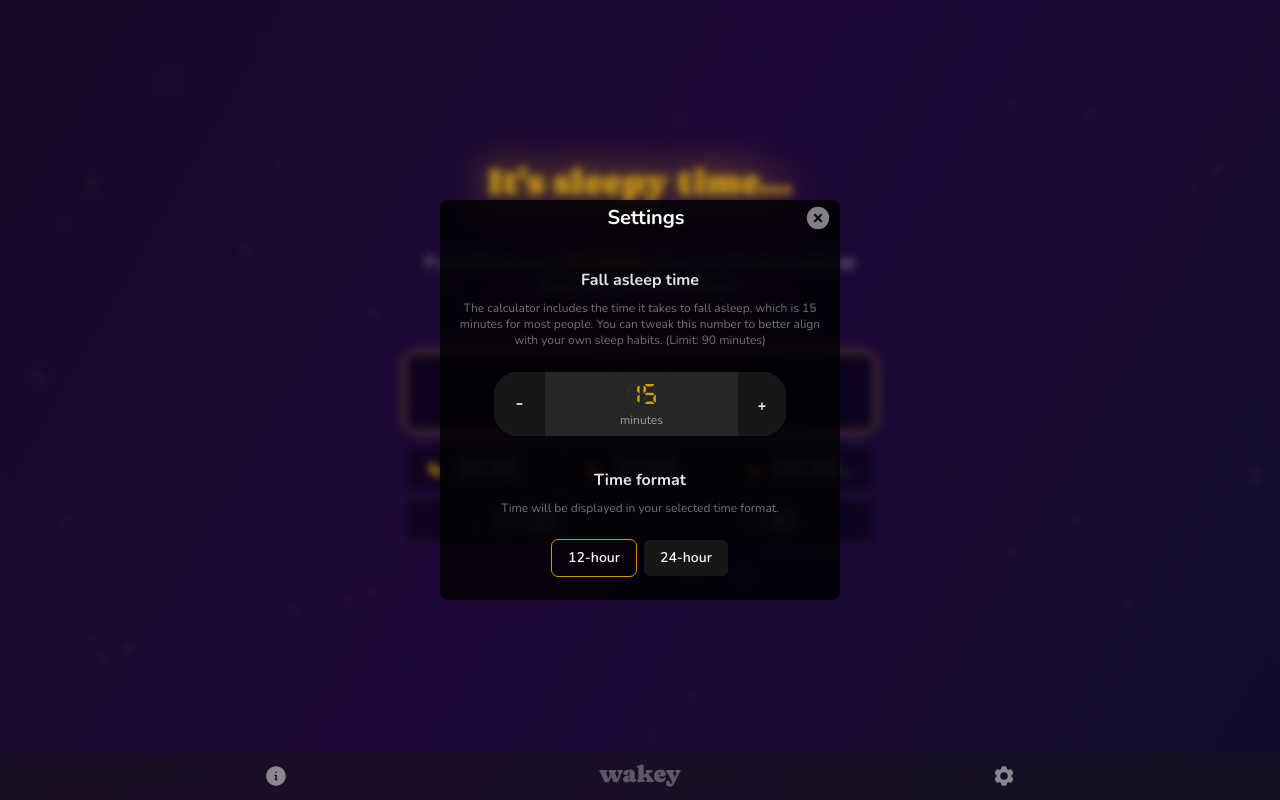
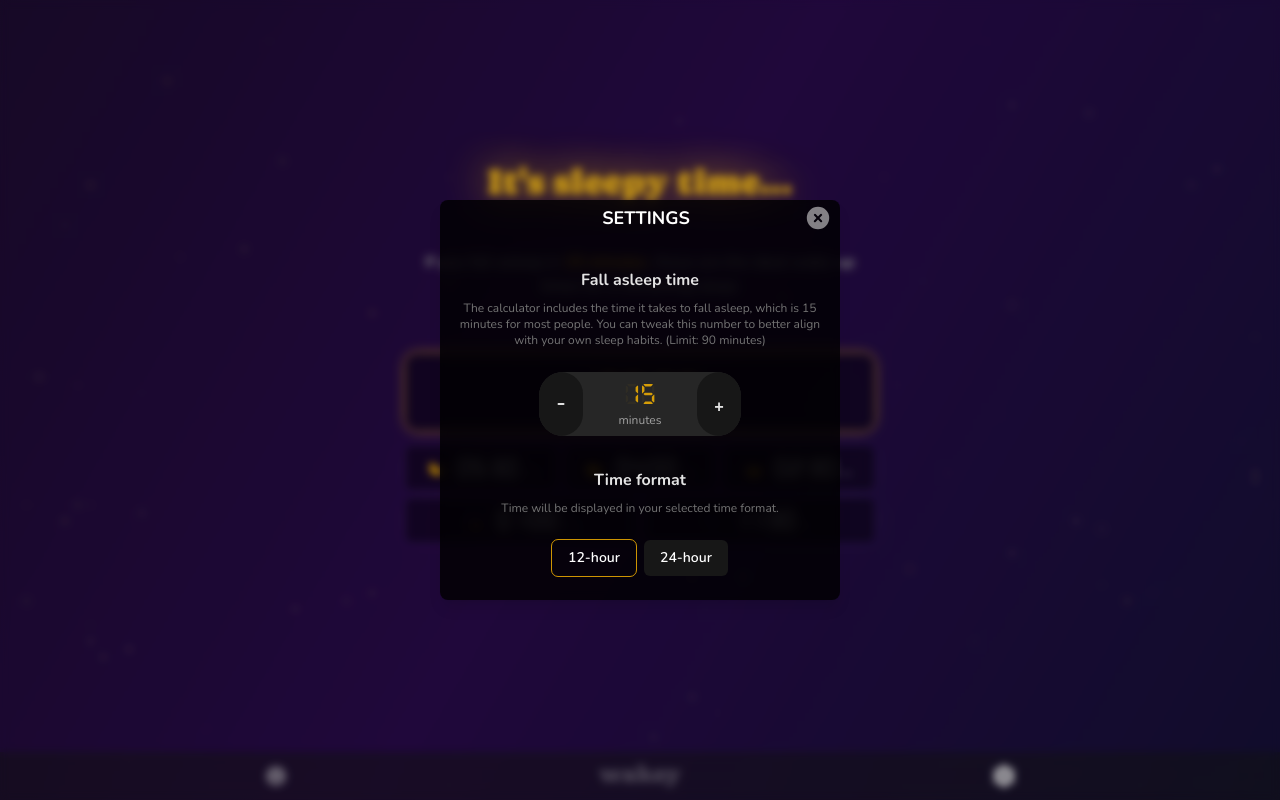
Before and after one commit to aronsantha/wakey, a React (Vite) app: page / in a window 1280 px wide. Both pictures are taken after a click on the button "15 minutes". Built offline with nearby package versions, Linux system fonts and the light colour scheme.

Commit message:
separate two modals

```diff
--- a/src/components/App.jsx
+++ b/src/components/App.jsx
@@ -5,14 +5,14 @@ import {
   Cog6ToothIcon,
   MoonIcon,
   InformationCircleIcon,
-} from "@heroicons/react/24/solid";
+} from "@heroicons/react/20/solid";
 
 function App() {
   const [offsetInMins, setOffset] = useStickyState(15, "time-to-fall-asleep");
   const [timeFormat, setTimeFormat] = useStickyState("12h", "time-format");
   const offsetInMs = offsetInMins * 60 * 1000;
   const [time, setTime] = useState(new Date());
-  const [isModalOpen, setIsModalOpen] = useState(false);
+  const [shownModal, setShownModal] = useState("");
 
   useEffect(() => {
     const intervalId = window.setInterval(() => {
@@ -43,38 +43,130 @@ function App() {
     };
   }
 
+  const settingsModalContent = (
+    <div className="mx-auto flex flex-col justify-center px-4 pb-6 text-center">
+      <h2 className="mt-8 mb-2 font-bold">Fall asleep time</h2>
+      <p className="text-xs text-neutral-500">
+        The calculator includes the time it takes to fall asleep, which is 15
+        minutes for most people. You can tweak this number to better align with
+        your own sleep habits. (Limit: 90 minutes){" "}
+      </p>
+      <div className="mx-auto mt-6 flex max-w-fit flex-row overflow-clip rounded-3xl bg-neutral-800">
+        <button
+          onClick={() => offsetInMins > 0 && setOffset(offsetInMins - 5)}
+          className="font-digital text-md flex w-20 cursor-pointer items-center justify-center rounded-l-3xl rounded-r-3xl bg-neutral-900"
+        >
+          -
+        </button>
+        <div className="flex w-full flex-col items-center justify-center gap-1 py-2">
+          <div className="grid text-xl text-amber-400/80">
+            <p className="font-digital col-1 row-1 ml-auto">{offsetInMins}</p>
+            <p className="font-digital col-1 row-1 opacity-5">00</p>
+          </div>
+
+          <p className="text-xs text-neutral-400">minutes</p>
+        </div>
+        <button
+          className="font-digital text-md flex w-20 cursor-pointer items-center justify-center rounded-l-3xl rounded-r-3xl bg-neutral-900"
+          onClick={() => offsetInMins < 90 && setOffset(offsetInMins + 5)}
+        >
+          +
+        </button>
+      </div>
+
+      <h2 className="mt-8 mb-2 font-bold">Time format</h2>
+      <p className="text-xs text-neutral-500">
+        Time will be displayed in your selected time format.
+      </p>
+      <div className="mx-auto mt-6 flex flex-row items-center gap-2">
+        <button
+          onClick={() => setTimeFormat("12h")}
+          className={`cursor-pointer rounded-md px-4 py-2 text-sm font-semibold text-white ${
+            timeFormat === "12h"
+              ? "outline-1 outline-amber-400/80"
+              : "bg-neutral-900"
+          }`}
+        >
+          12-hour
+        </button>
+        <button
+          onClick={() => setTimeFormat("24h")}
+          className={`cursor-pointer rounded-md px-4 py-2 text-sm font-semibold text-white ${
+            timeFormat === "24h"
+              ? "outline-1 outline-amber-400/80"
+              : "bg-neutral-900"
+          }`}
+        >
+          24-hour
+        </button>
+      </div>
+    </div>
+  );
+
+  const aboutModalContent = (
+    <div className="mx-auto flex flex-col justify-center gap-5 px-4 py-6 text-center text-sm">
+      {/* <h2 className="mt-8 mb-2 font-bold">Fall asleep time</h2> */}
+      <p>
+        Our sleep naturally follows cycles of about 90 minutes, where each cycle
+        goes through the stages of light sleep, deep sleep, and REM.
+      </p>
+      <p>
+        Waking up during deep sleep can leave you feeling drained, even after a
+        full night's rest. But if you wake closer to the end of a sleep cycle,
+        you're more likely to wake up feeling refreshed.
+      </p>
+      <p>
+        Wakey helps you wake up at the ideal time, ready for the day. You can
+        also customise your experience by setting how long it usually takes you
+        to fall asleep, and choosing your preferred time format.
+      </p>
+      <p>Sleep tight!</p>
+    </div>
+  );
+
+  const ModalMap = {
+    SETTINGS: settingsModalContent,
+    ABOUT: aboutModalContent,
+  };
+
   return (
     <>
       <div className="stars hidden md:block"></div>
       <div className="absolute z-50 flex flex-col gap-4">
         <BaseModal
-          type={"info"}
-          isOpen={isModalOpen}
+          modalTitle={shownModal}
+          isOpen={Boolean(shownModal)}
           timeFormat={timeFormat}
-          offsetInMins={offsetInMins}
-          handleClose={() => setIsModalOpen(false)}
-          handleSelectTimeFormat={(format) => setTimeFormat(format)}
-          handleSelectOffset={(mins) => setOffset(mins)}
+          handleClose={() => setShownModal("")}
+          children={shownModal && ModalMap[shownModal]}
         />
       </div>
       <div className="flex h-screen flex-col items-center overflow-y-auto scroll-smooth pb-40 md:justify-center">
         <footer className="fixed right-0 bottom-0 z-50 h-12 w-full bg-neutral-900/50 px-3 backdrop-blur-lg">
           <div className="mx-auto flex h-full w-full max-w-[800px] items-center justify-between px-4">
-            <InformationCircleIcon
-              as={"button"}
-              onClick={() => setIsModalOpen(true)}
-              className="z-10 h-10 cursor-pointer rounded-full p-2 text-white opacity-50 transition-all duration-75 hover:opacity-100"
-              aria-label="Open information modal"
-            />
+            <button
+              onClick={() => setShownModal("ABOUT")}
+              className="z-10 h-10 w-10 cursor-pointer rounded-full p-2 text-white opacity-50 transition-all duration-75 hover:opacity-100 focus:ring-2 focus:ring-white focus:outline-none"
+              style={{
+                opacity: shownModal === "ABOUT" && "1",
+              }}
+              aria-label="Open about modal"
+            >
+              <InformationCircleIcon className="h-full w-full" />
+            </button>
             <h1 className="font-caprasimo pb-1 text-2xl text-white/30">
               wakey
             </h1>
-            <Cog6ToothIcon
-              as={"button"}
-              onClick={() => setIsModalOpen(true)}
-              className="z-10 h-10 cursor-pointer rounded-full p-2 text-white opacity-50 transition-all duration-75 hover:opacity-100"
+            <button
+              onClick={() => setShownModal("SETTINGS")}
+              className="z-10 h-10 w-10 cursor-pointer rounded-full p-2 text-white opacity-50 transition-all duration-75 hover:opacity-100 focus:ring-2 focus:ring-white focus:outline-none"
+              style={{
+                opacity: shownModal === "SETTINGS" && "1",
+              }}
               aria-label="Open settings modal"
-            />
+            >
+              <Cog6ToothIcon className="h-full w-full" />
+            </button>
           </div>
         </footer>
         <main className="mt-16 flex max-w-[500px] flex-col px-4 text-center">
@@ -86,7 +178,7 @@ function App() {
               If you fall asleep in{" "}
               <button
                 className="inline cursor-pointer font-bold text-[#fec119]"
-                onClick={() => setIsModalOpen(true)}
+                onClick={() => setShownModal("SETTINGS")}
               >
                 {offsetInMins || 0} minutes
               </button>
@@ -107,7 +199,6 @@ function App() {
                       className="grid h-full items-center"
                       aria-label={SLEEP_CYCLE_INTERVALS[index] + " " + "hours"}
                       title={SLEEP_CYCLE_INTERVALS[index] + " " + "hours"}
-                      hours
                     >
                       <MoonIcon className="col-1 row-1 h-[60%] text-white/5" />
                       <MoonIcon
--- a/src/components/BaseModal.jsx
+++ b/src/components/BaseModal.jsx
@@ -7,20 +7,13 @@ import {
 } from "@headlessui/react";
 import { XCircleIcon } from "@heroicons/react/20/solid";
 
-function BaseModal({
-  isOpen,
-  handleClose,
-  handleSelectTimeFormat,
-  handleSelectOffset,
-  offsetInMins,
-  timeFormat,
-}) {
+function BaseModal({ isOpen, handleClose, modalTitle, children }) {
   return (
     <>
       <Dialog
         open={isOpen}
         as="div"
-        className="relative z-10 focus:outline-none"
+        className="relative z-50 focus:outline-none"
         onClose={handleClose}
       >
         <DialogBackdrop className="fixed inset-0 cursor-pointer overflow-y-auto bg-black/20 backdrop-blur-xs duration-1000" />
@@ -31,8 +24,8 @@ function BaseModal({
               className="w-full max-w-[400px] overflow-clip rounded-lg bg-black/80 shadow-lg backdrop-blur-xs duration-100 data-[closed]:transform-[scale(98%)] data-[closed]:opacity-0"
             >
               <div className="flex items-center px-2 py-1">
-                <DialogTitle className="text-md grow px-1 text-center text-xl font-bold text-white">
-                  Settings
+                <DialogTitle className="text-md grow px-1 text-center text-lg font-bold text-white capitalize">
+                  {modalTitle}
                 </DialogTitle>
                 <CloseButton
                   as={"button"}
@@ -42,79 +35,7 @@ function BaseModal({
                   <XCircleIcon className="w-7" />
                 </CloseButton>
               </div>
-
-              <div className="mx-auto flex flex-col justify-center px-4 pb-6 text-center">
-                <h2 className="mt-8 mb-2 font-bold">Fall asleep time</h2>
-                <p className="text-xs text-neutral-500">
-                  The calculator includes the time it takes to fall asleep,
-                  which is 15 minutes for most people. You can tweak this number
-                  to better align with your own sleep habits. (Limit: 90
-                  minutes){" "}
-                </p>
-                <div className="mx-auto mt-6 flex max-w-fit flex-row overflow-hidden rounded-3xl bg-neutral-800">
-                  <button
-                    onClick={() =>
-                      offsetInMins > 0 && handleSelectOffset(offsetInMins - 5)
-                    }
-                    className="font-digital flex shrink-0 cursor-pointer items-center bg-neutral-900 px-5 text-sm"
-                  >
-                    -
-                  </button>
-
-                  <div className="flex w-full flex-col items-center justify-center gap-1 py-2">
-                    <div className="mx-20 grid text-xl text-amber-400/80">
-                      <p className="font-digital col-1 row-1 ml-auto">
-                        {offsetInMins}
-                      </p>
-                      <p className="font-digital col-1 row-1 opacity-5">00</p>
-                    </div>
-
-                    <p className="text-xs text-neutral-400">minutes</p>
-                  </div>
-                  <button
-                    className="font-digital flex shrink-0 cursor-pointer items-center bg-neutral-900 px-5 text-sm"
-                    onClick={() =>
-                      offsetInMins < 90 && handleSelectOffset(offsetInMins + 5)
-                    }
-                  >
-                    +
-                  </button>
-                </div>
-
-                <h2 className="mt-8 mb-2 font-bold">Time format</h2>
-                <p className="text-xs text-neutral-500">
-                  Time will be displayed in your selected time format.
-                </p>
-                <div className="mx-auto mt-6 flex flex-row items-center gap-2">
-                  <button
-                    onClick={() => handleSelectTimeFormat("12h")}
-                    className={`cursor-pointer rounded-md px-4 py-2 text-sm font-semibold text-white ${
-                      timeFormat === "12h"
-                        ? "outline-1 outline-amber-400/80"
-                        : "bg-neutral-900"
-                    }`}
-                  >
-                    12-hour
-                  </button>
-                  <button
-                    onClick={() => handleSelectTimeFormat("24h")}
-                    className={`cursor-pointer rounded-md px-4 py-2 text-sm font-semibold text-white ${
-                      timeFormat === "24h"
-                        ? "outline-1 outline-amber-400/80"
-                        : "bg-neutral-900"
-                    }`}
-                  >
-                    24-hour
-                  </button>
-
-                  {/*
-                Our sleep naturally follows cycles of about 90 minutes, moving through light sleep,
-                deep sleep, and REM. Waking up in the middle of deep sleep can leave us feeling
-                groggy and tired, even if we've slept for a long time. But waking up closer to the
-                end of a cycle, when sleep is lighter, makes it easier to get up and feeling
-                refreshed.*/}
-                </div>
-              </div>
+              <>{children}</>
             </DialogPanel>
           </div>
         </div>
```
